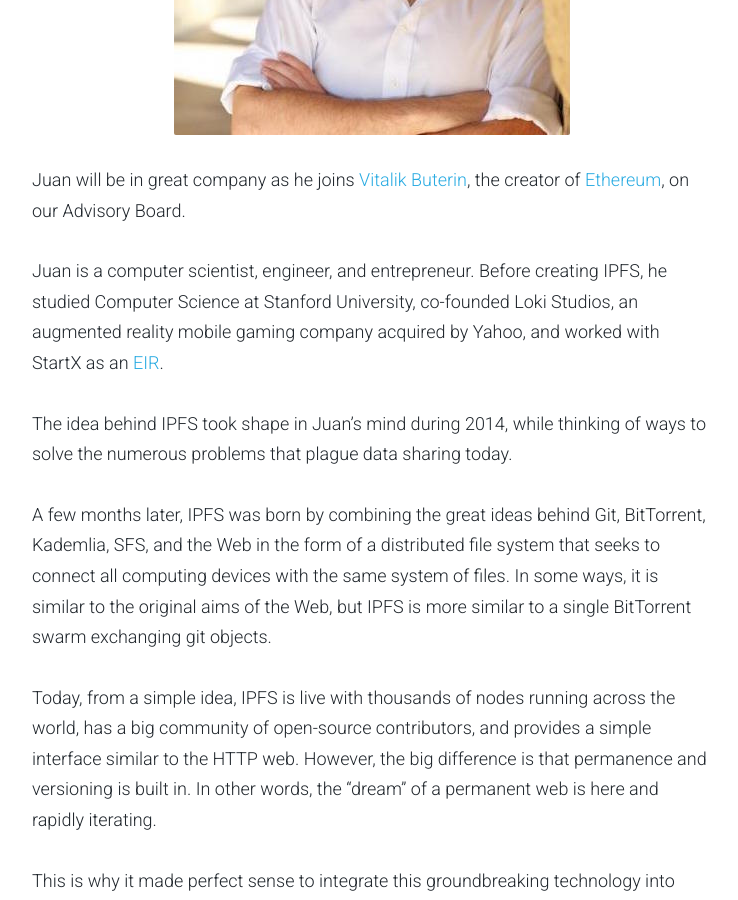
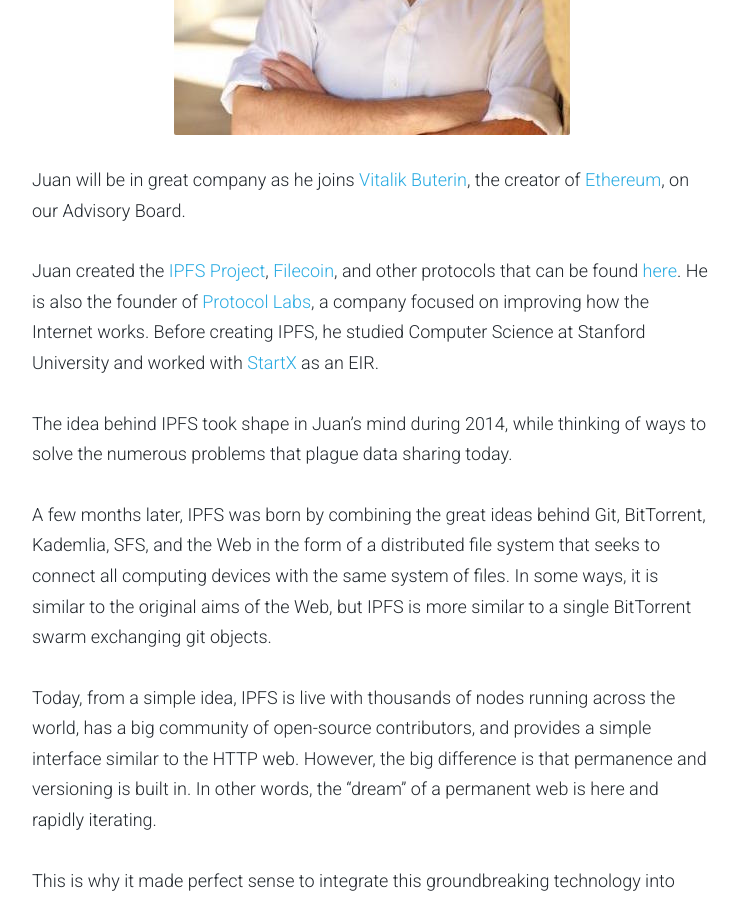
Before and after one commit to AKASHAorg/blog.akasha.world, a Jekyll site: the page built from _posts/2016-05-31-juan-benet-the-creator-of-ipfs-joins-akasha.md, in a window 1280 px wide and 900 px high, scrolled down 1287 px. Shown: the whole window, without its empty margins (268-1006 px from the left). Built offline with Jekyll 4.4.1, drawn with Linux system fonts in a browser that asks for light colours; comment, search, counter and statistics services are not loaded.

Commit message:
chore (updates) Juan Benet bio request

```diff
--- a/_posts/2016-05-31-juan-benet-the-creator-of-ipfs-joins-akasha.md
+++ b/_posts/2016-05-31-juan-benet-the-creator-of-ipfs-joins-akasha.md
@@ -16,7 +16,7 @@ We are thrilled to announce that [Juan Benet](https://twitter.com/juanbenet){:ta
 
 Juan will be in great company as he joins [Vitalik Buterin](https://twitter.com/VitalikButerin){:target="_blank"}, the creator of [Ethereum](https://ethereum.org/){:target="_blank"}, on our Advisory Board.
 
-Juan is a computer scientist, engineer, and entrepreneur. Before creating IPFS, he studied Computer Science at Stanford University, co-founded Loki Studios, an augmented reality mobile gaming company acquired by Yahoo, and worked with StartX as an [EIR](http://startx.com/){:target="_blank"}.
+Juan created the [IPFS Project](https://ipfs.io/){:target="_blank"}, [Filecoin](http://filecoin.io/){:target="_blank"}, and other protocols that can be found [here](http://juan.benet.ai/){:target="_blank"}. He is also the founder of [Protocol Labs](http://ipn.io/){:target="_blank"}, a company focused on improving how the Internet works. Before creating IPFS, he studied Computer Science at Stanford University and worked with [StartX](http://startx.com/){:target="_blank"} as an EIR.
 
 The idea behind IPFS took shape in Juan's mind during 2014, while thinking of ways to solve the numerous problems that plague data sharing today.
 
```
